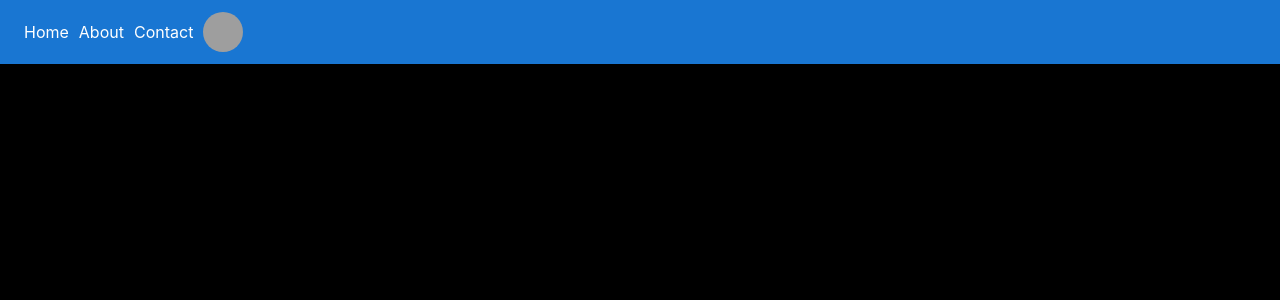
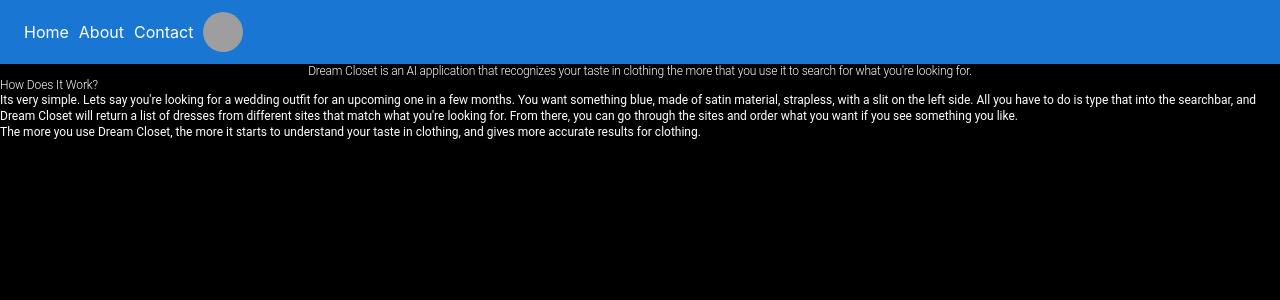
Before and after one commit to richardcolachagua/dream-closet, a React (Create React App) app: page /About in a window 1280 px wide. Shown: the top 300 px of the page. Built offline with nearby package versions, Linux system fonts and the light colour scheme; grey boxes are pictures that could not be loaded.

Commit message:
"updating footer component and about page"

```diff
--- a/package.json
+++ b/package.json
@@ -12,7 +12,7 @@
     "@testing-library/user-event": "^13.5.0",
     "react": "^18.2.0",
     "react-dom": "^18.2.0",
-    "react-router-dom": "^6.21.1",
+    "react-router-dom": "^6.22.0",
     "react-scripts": "5.0.1",
     "web-vitals": "^2.1.4"
   },
--- a/src/frontend/Components/Footer.jsx
+++ b/src/frontend/Components/Footer.jsx
@@ -1,5 +1,6 @@
-import { Box, Typography } from "@mui/material";
+import { Box, Typography, List } from "@mui/material";
 import React from "react";
+import { Link } from "react-router-dom";
 
 const Footer = () => {
   return (
@@ -14,6 +15,35 @@ const Footer = () => {
           gap: "50px",
         }}
       >
+        <List>
+          <Link to="/TOS">
+            <Typography
+              variant="h6"
+              color="black"
+              align="center"
+              sx={{
+                fontWeight: "bold",
+                fontFamily: "Helvetica Neue",
+              }}
+            >
+              Terms of Use
+            </Typography>
+          </Link>
+          <Link to="/ContactPage">
+            <Typography
+              variant="h6"
+              color="black"
+              align="center"
+              sx={{
+                fontWeight: "bold",
+                fontFamily: "Helvetica Neue",
+              }}
+            >
+              Contact Us
+            </Typography>
+          </Link>
+        </List>
+      </Box>
       <Typography
         variant="h6"
         color="black"
@@ -25,29 +55,6 @@ const Footer = () => {
       >
         A Sixth Sense Production
       </Typography>
-        <Typography
-          variant="h6"
-          color="black"
-          align="center"
-          sx={{
-            fontWeight: "bold",
-            fontFamily: "Helvetica Neue",
-          }}
-        >
-          Terms of Use
-        </Typography>
-        <Typography
-          variant="h6"
-          color="black"
-          align="center"
-          sx={{
-            fontWeight: "bold",
-            fontFamily: "Helvetica Neue",
-          }}
-        >
-          Contact Us
-        </Typography>
-      </Box>
     </Box>
   );
 };
--- a/src/frontend/Pages/About.jsx
+++ b/src/frontend/Pages/About.jsx
@@ -7,15 +7,21 @@ const About = () => {
     <>
       <Header />
       <Box>
-        <Typography>
+        <Typography
+          variant="h1"
+          align="center"
+          sx={{ fontSize: 12, color: "white" }}
+        >
           Dream Closet is an AI application that recognizes your taste in
           clothing the more that you use it to search for what you're looking
-          for
+          for.
         </Typography>
 
-        <Typography>How Does It Work?</Typography>
+        <Typography variant="h2" sx={{ fontSize: 12, color: "white" }}>
+          How Does It Work?
+        </Typography>
 
-        <Typography>
+        <Typography variant="h5" sx={{ fontSize: 12, color: "white" }}>
           Its very simple. Lets say you're looking for a wedding outfit for an
           upcoming one in a few months. You want something blue, made of satin
           material, strapless, with a slit on the left side. All you have to do
@@ -24,7 +30,7 @@ const About = () => {
           From there, you can go through the sites and order what you want if
           you see something you like.
         </Typography>
-        <Typography>
+        <Typography variant="h5" sx={{ fontSize: 12, color: "white" }}>
           The more you use Dream Closet, the more it starts to understand your
           taste in clothing, and gives more accurate results for clothing.
         </Typography>
```
Also changed, not shown: 1 other file (tests, documents, lock files or other folders). Lines whose indentation alone changed are shown as unchanged.
